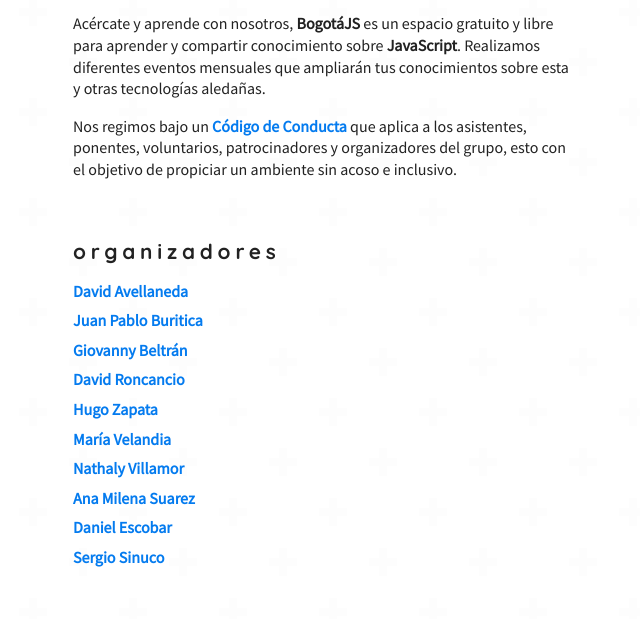
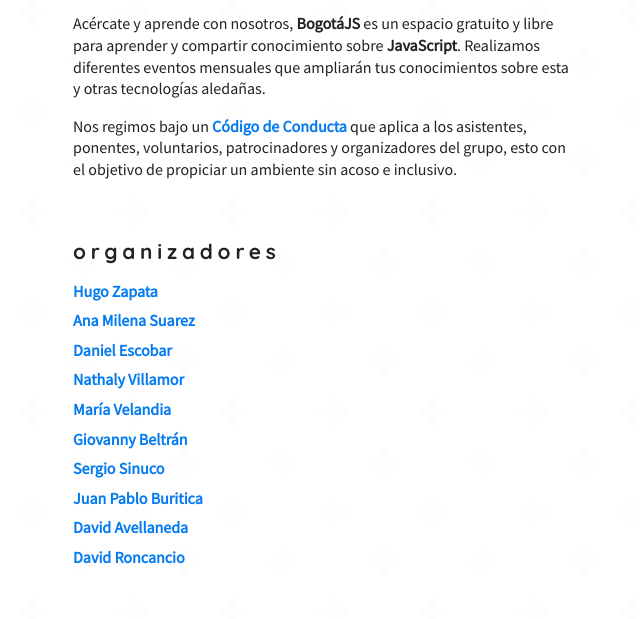
Before and after one commit to coljs/bogotajs, a plain HTML site: page index.html in a window 1280 px wide. Shown: the part 538-1157 px from the top of the page, without its empty margins (317-957 px from the left). Drawn offline with Linux system fonts and the light colour scheme.

Commit message:
randomize organizers

```diff
--- a/index.html
+++ b/index.html
@@ -47,7 +47,20 @@
       <li><a href="https://twitter.com/dernestoe" target="_blank">Daniel Escobar</a></li>
       <li><a href="https://twitter.com/sergiosinuco" target="_blank">Sergio Sinuco</a></li>
     </ul>
-      <script type="text/javascript"></script>
+    <script type="text/javascript">
+      setTimeout(function() {
+        const orgs = document.querySelector('.organizers')
+        const elems = [].slice.call(orgs.querySelectorAll('li'))
+        const docFrag = document.createDocumentFragment()
+        while (elems.length) {
+          const index = ~~(Math.random() * elems.length)
+          docFrag.appendChild(elems.splice(index, 1)[0])
+        }
+        orgs.innerHTML = ''
+        orgs.appendChild(docFrag)
+      })
+    </script>
+
     <footer>
       <nav>
         <a href="https://twitter.com/BogotaJS"><i class="fa fa-twitter" aria-hidden="true"></i>Twitter</a>
```
